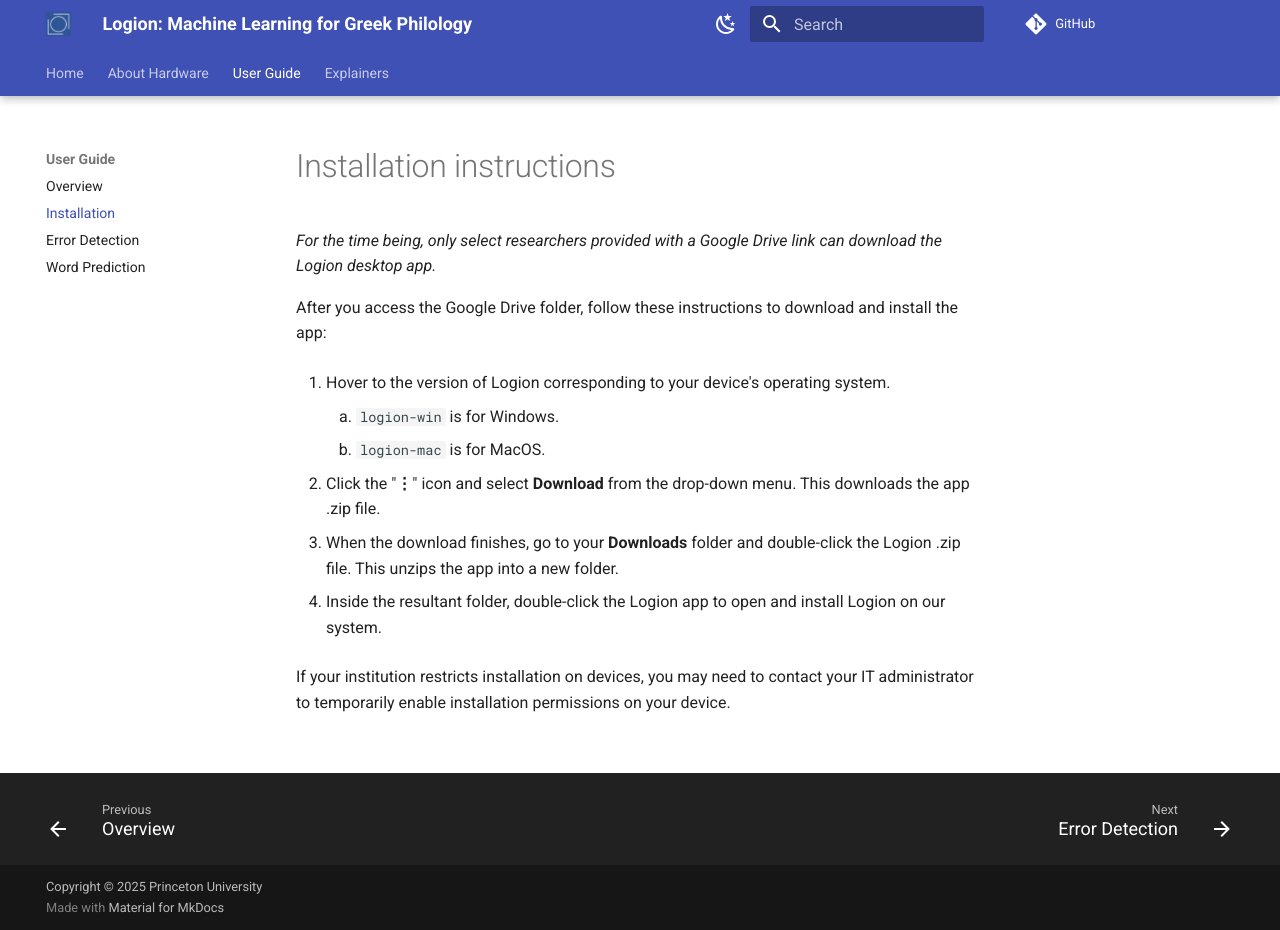
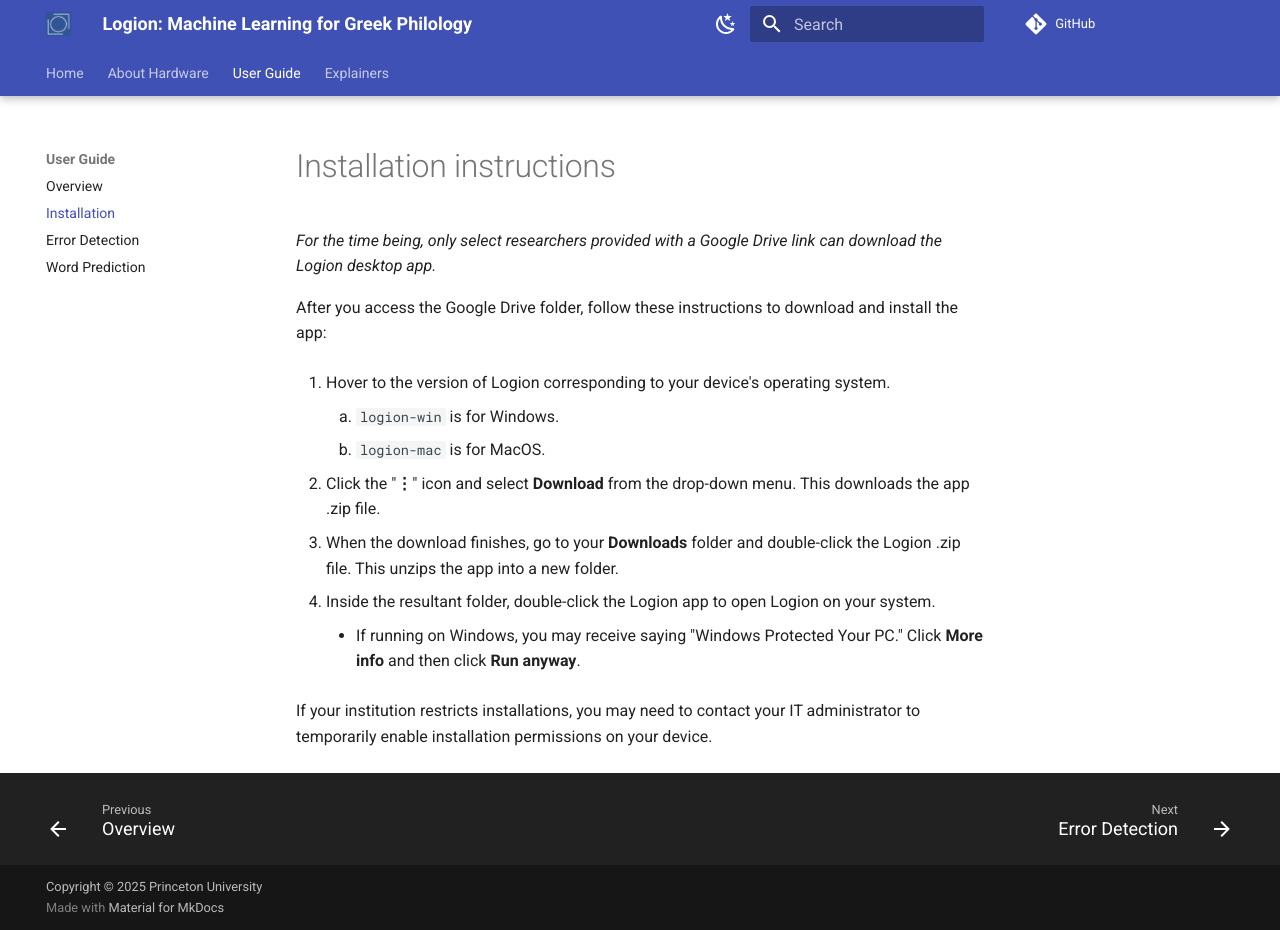
Before and after one commit to princeton-logion/logion-app, an MkDocs documentation site: the page built from docs/user-guide/install.md, in a window 1280 px wide and 930 px high. Built offline with MkDocs 1.6.1 and Material for MkDocs 9.7.7, drawn with Linux system fonts in a browser that asks for light colours; comment, search, counter and statistics services are not loaded.

Commit message:
Update install guide

```diff
--- a/docs/user-guide/install.md
+++ b/docs/user-guide/install.md
@@ -12,6 +12,8 @@
 
 1. When the download finishes, go to your **Downloads** folder and double-click the Logion .zip file. This unzips the app into a new folder.
 
-1. Inside the resultant folder, double-click the Logion app to open and install Logion on our system.
+1. Inside the resultant folder, double-click the Logion app to open Logion on your system.
 
-If your institution restricts installation on devices, you may need to contact your IT administrator to temporarily enable installation permissions on your device.
+    - If running on Windows, you may receive saying "Windows Protected Your PC." Click **More info** and then click **Run anyway**.
+
+If your institution restricts installations, you may need to contact your IT administrator to temporarily enable installation permissions on your device.
```
